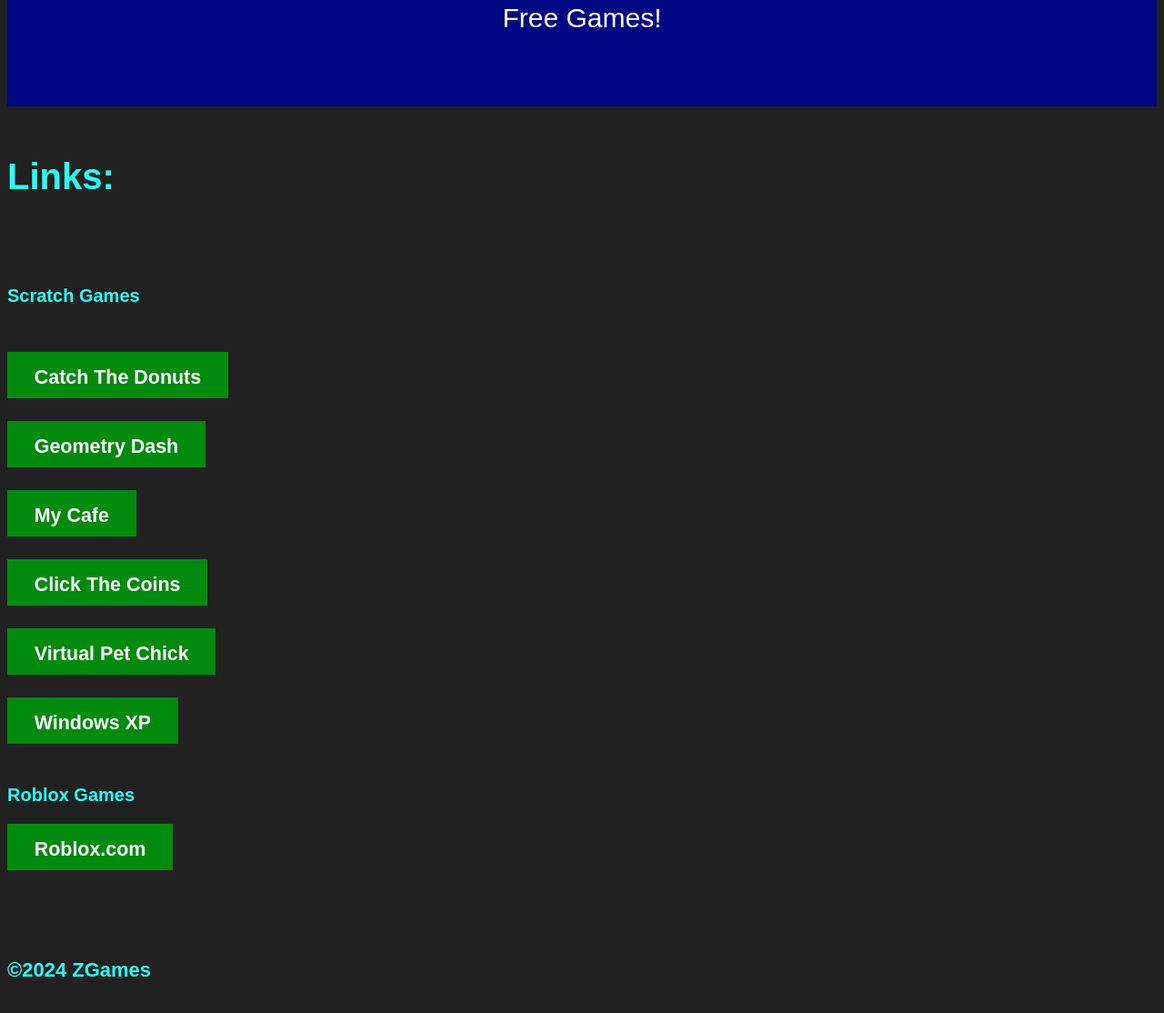
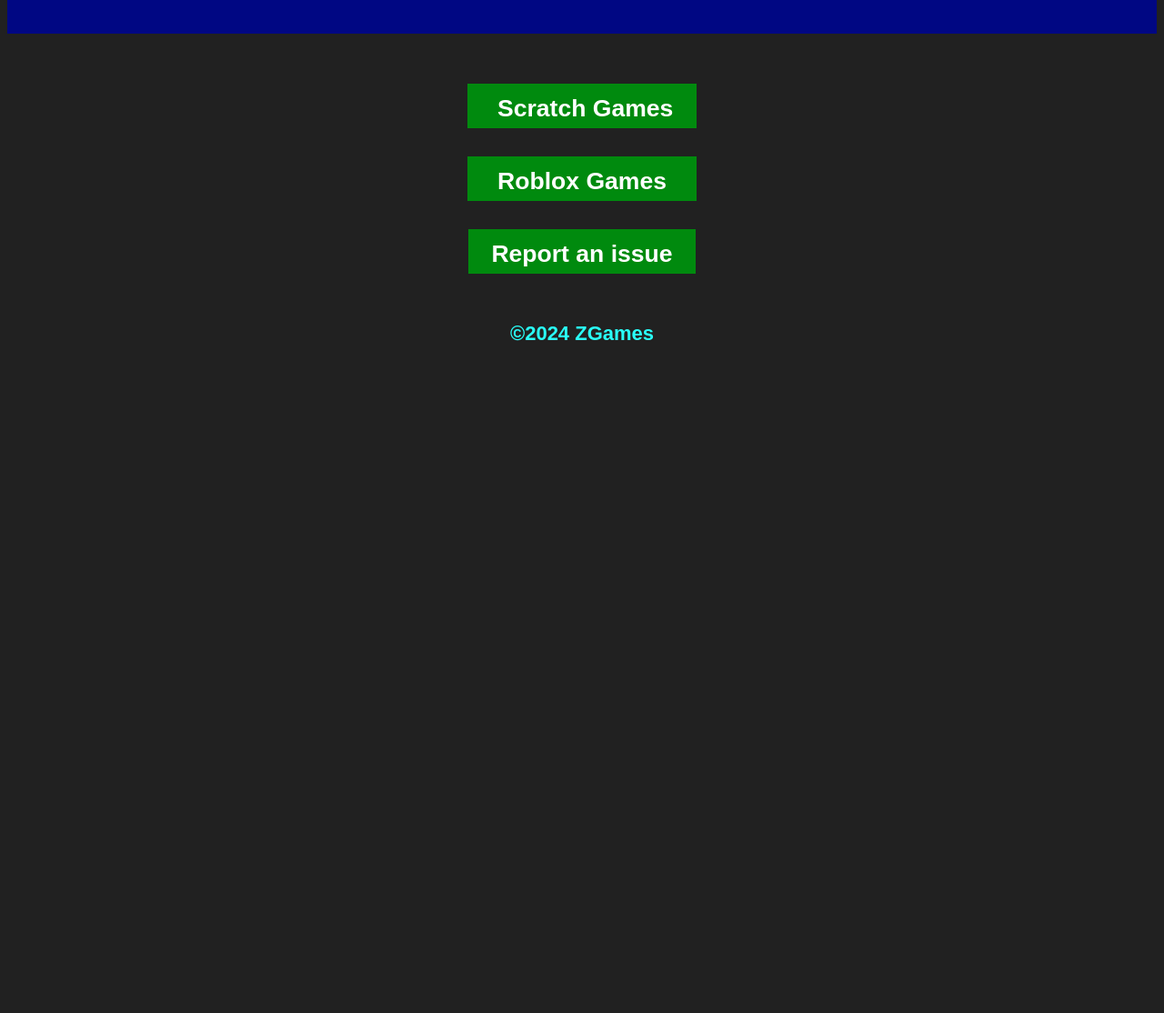
Before and after one commit to zaynvlog/zaynvlog.github.io, a plain HTML site: page index.html in a window 1280 px wide. Shown: the part 204-1318 px from the top of the page at 91% size. After the commit the page ends 800 px from the top, so only its background shows below. Drawn offline with Linux system fonts and the light colour scheme.

Commit message:
Update index.html

```diff
--- a/index.html
+++ b/index.html
@@ -1,5 +1,3 @@
-
-
 <!DOCTYPE html>
 <html lang="en">
 <head>
@@ -18,7 +16,7 @@
 
 
 
-  padding: 50px;
+  padding: 10px;
   text-align: center;
   background: #000783;
   color: white;
@@ -57,28 +55,31 @@
 <head>
 <style>
 
-div {text-align: left;}
+div {text-align: center;}
 </style>
 </head>
 <body>
 
 
 
+  <div>
 
+<h5>
 
-    <p style='font-size: 40px;'>Links:</p>
+    <a href="https://nomaz10.github.io/z-scratchgames">ㅤ Scratch Gamesㅤ</a>
 
-
-    <div><br></div>
-    <p style='font-size: 20px;'>Scratch Games</p>
+  <div>
+                            <br>
 
 
 
-    <h6>
+
+                          </div>
 
 
 
-            <a href="https://scratch.mit.edu/projects/733215317/">ㅤCatch The Donutsㅤ</a>
+
+            <a href="https://www.roblox.com/users/4488717701/profile#!/creations">ㅤ Roblox Games ㅤ</a>
 
 
 
@@ -87,69 +88,43 @@
 
 
 
+            <div>
+              <br>
 
 
+
+
+            </div>
+
+
+
+
+
+          <a href="https://nomaz10.github.io/z-report-step-1">ㅤReport an issueㅤ</a>
+
+
+          <div>
+            <br>
+
+
+
+
+          </div>
+
+
+
+
+          <p style='font-size: 22px;'> ©2024  ZGames</p>
+
+          <div>
             <br>
             <br>
 
 
 
+          </div>
 
-
-
-
-
-          <a href="https://scratch.mit.edu/projects/888806701/">ㅤGeometry Dashㅤ</a>
-
-
-
-
-          <br>
-          <br>
-
-
-
-          <a href="https://scratch.mit.edu/projects/883075398/">ㅤMy Cafeㅤ</a>
-          <br>
-          <br>
-
-          <a href="https://scratch.mit.edu/projects/884194000/">ㅤClick The Coinsㅤ</a>
-
-
-
-
-
-
-          <br>
-          <br>
-
-
-
-          <a href="https://scratch.mit.edu/projects/894050989/">ㅤVirtual Pet Chickㅤ</a>
-          <br>
-          <br>
-
-          <a href="https://scratch.mit.edu/projects/912014905/">ㅤWindows XPㅤ</a>
-          <br>
-          <br>
-
-
-          <p style='font-size: 20px;'>Roblox Games</p>
-
-          <a href="
-          https://www.roblox.com/users/4488717701/profile#!/creations">ㅤRoblox.comㅤ</a>
-          <br>
-          <br>
-
-
-
-          <br>
-          <br>
-
-          <p style='font-size: 22px;'> ©2024  ZGames</p>
-
-
-        </h6>
+        </h5>
 
 
         </div>
@@ -162,7 +137,7 @@
           a:link, a:visited {
             background-color: #008a0e;
             color: white;
-            padding: 10px 10px;
+            padding: 5px 1px;
             text-align: center;
             text-decoration: none;
             display: inline-block;
```
